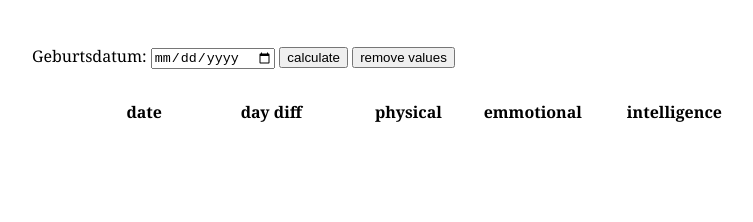
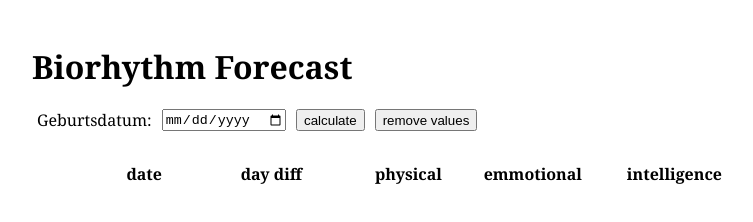
Before and after one commit to LastCaballero/javascript-duel, a plain HTML site: page biorythm.html in a window 1280 px wide. Shown: the whole page, without its empty margins (13-766 px from the left). Drawn offline with Linux system fonts and the light colour scheme.

Commit message:
Add files via upload

```diff
--- a/biorythm.html
+++ b/biorythm.html
@@ -5,13 +5,19 @@
     <meta charset="UTF-8">
     <meta http-equiv="X-UA-Compatible" content="IE=edge">
     <meta name="viewport" content="width=device-width, initial-scale=1.0">
-    <title>Biorhythmus-Forecast</title>
+    <title>Biorhythm Forecast</title>
     <style>
         body {
             margin: 45px;
             font-family: Cambria, Cochin, Georgia, Times, 'Times New Roman', serif;
         }
-
+        p.first {
+            display: flex;
+        }
+        label,input,button {
+            margin-left: 5px ;
+            margin-right: 5px ;
+        }
         div.show_board,
         div.header {
             display: flex;
@@ -112,8 +118,8 @@
 </head>
 
 <body>
-
-    <p>
+   <h1>Biorhythm Forecast</h1>
+    <p class="first">
         <label for="inp_geburt">Geburtsdatum: </label>
         <input type="date" id="inp_date" name="inp_geburt" title="Geburtsdatum auswählen" />
         <button onclick="do_the_loop(new Date(date_input.value))">calculate</button>
```
